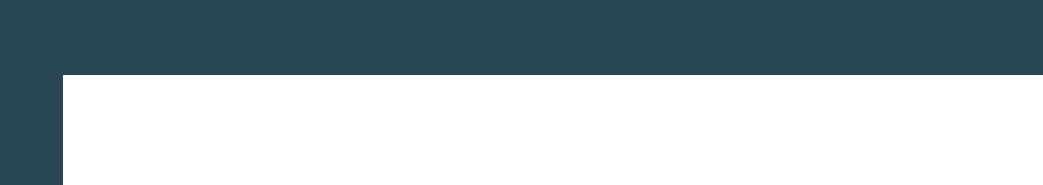
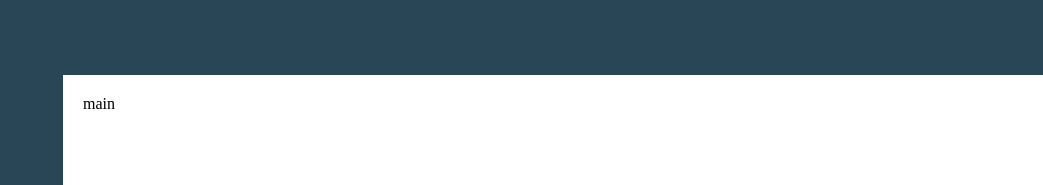
Before and after one commit to AlexK1611/social-network, a React (Create React App) app: page / in a window 1280 px wide. Shown: the top 185 px of the page, without its empty margins (237-1280 px from the left). Built offline with nearby package versions, Linux system fonts and the light colour scheme.

Commit message:
app routing

```diff
--- a/package.json
+++ b/package.json
@@ -12,6 +12,7 @@
     "@types/react-dom": "^17.0.11",
     "react": "^17.0.2",
     "react-dom": "^17.0.2",
+    "react-router-dom": "^6.2.2",
     "react-scripts": "5.0.0",
     "sass": "^1.49.9",
     "typescript": "^4.5.5",
--- a/src/App.tsx
+++ b/src/App.tsx
@@ -1,10 +1,21 @@
+import {
+  BrowserRouter,
+  Routes,
+  Route,
+} from 'react-router-dom'
 import { AppLayout } from 'layouts/AppLayout/AppLayout'
 
 const App = () => {
   return (
-    <AppLayout>
-
-    </AppLayout>
+    <BrowserRouter>
+      <AppLayout>
+        <Routes>
+          <Route path='/' element={<p>main</p>} />
+          <Route path='/friends' element={<p>friends</p>} />
+          <Route path='/albums' element={<p>albums</p>} />
+        </Routes>
+      </AppLayout>
+    </BrowserRouter>
   )
 }
 
```
Also changed, not shown: 1 other file (tests, documents, lock files or other folders).
